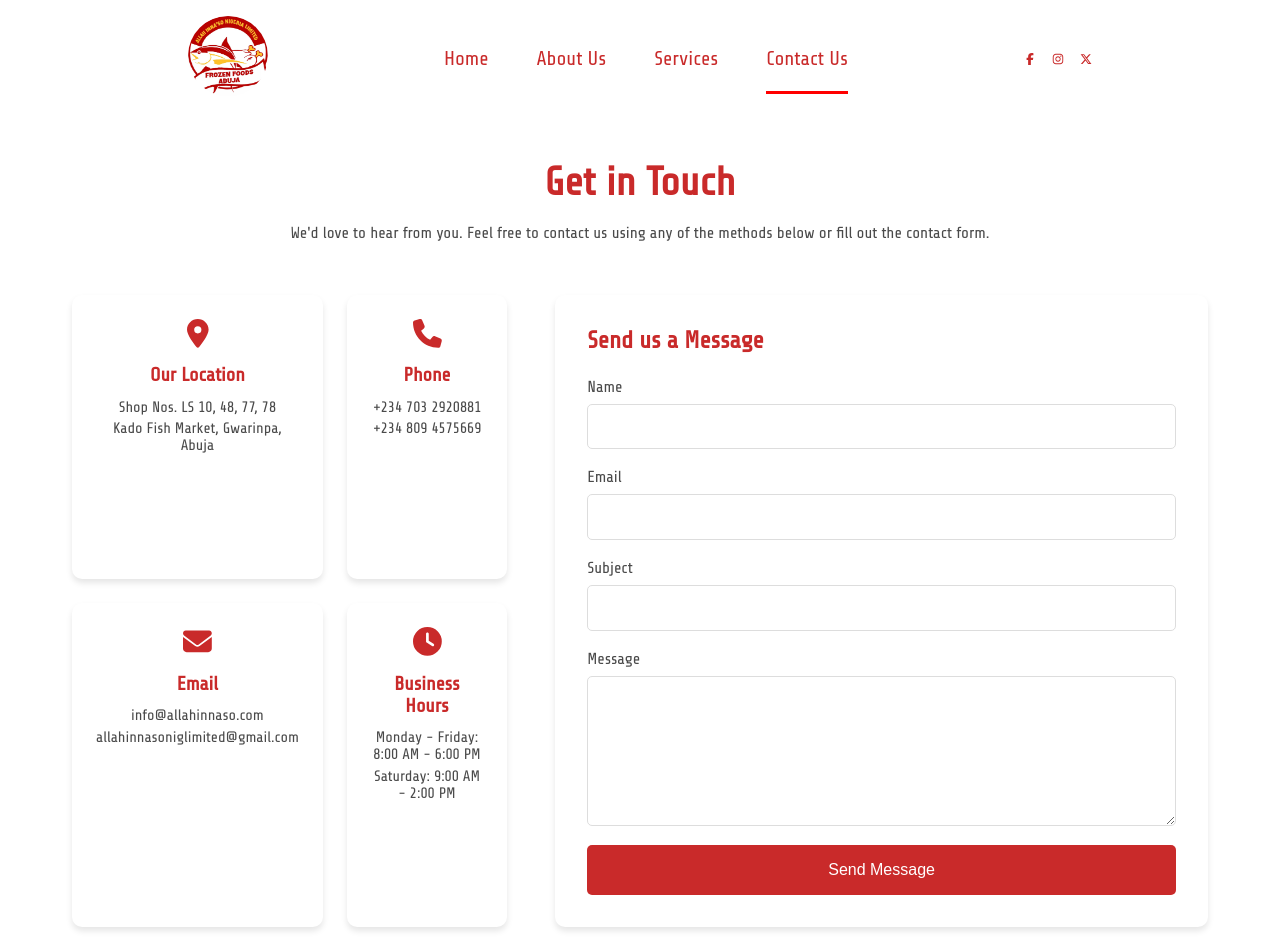
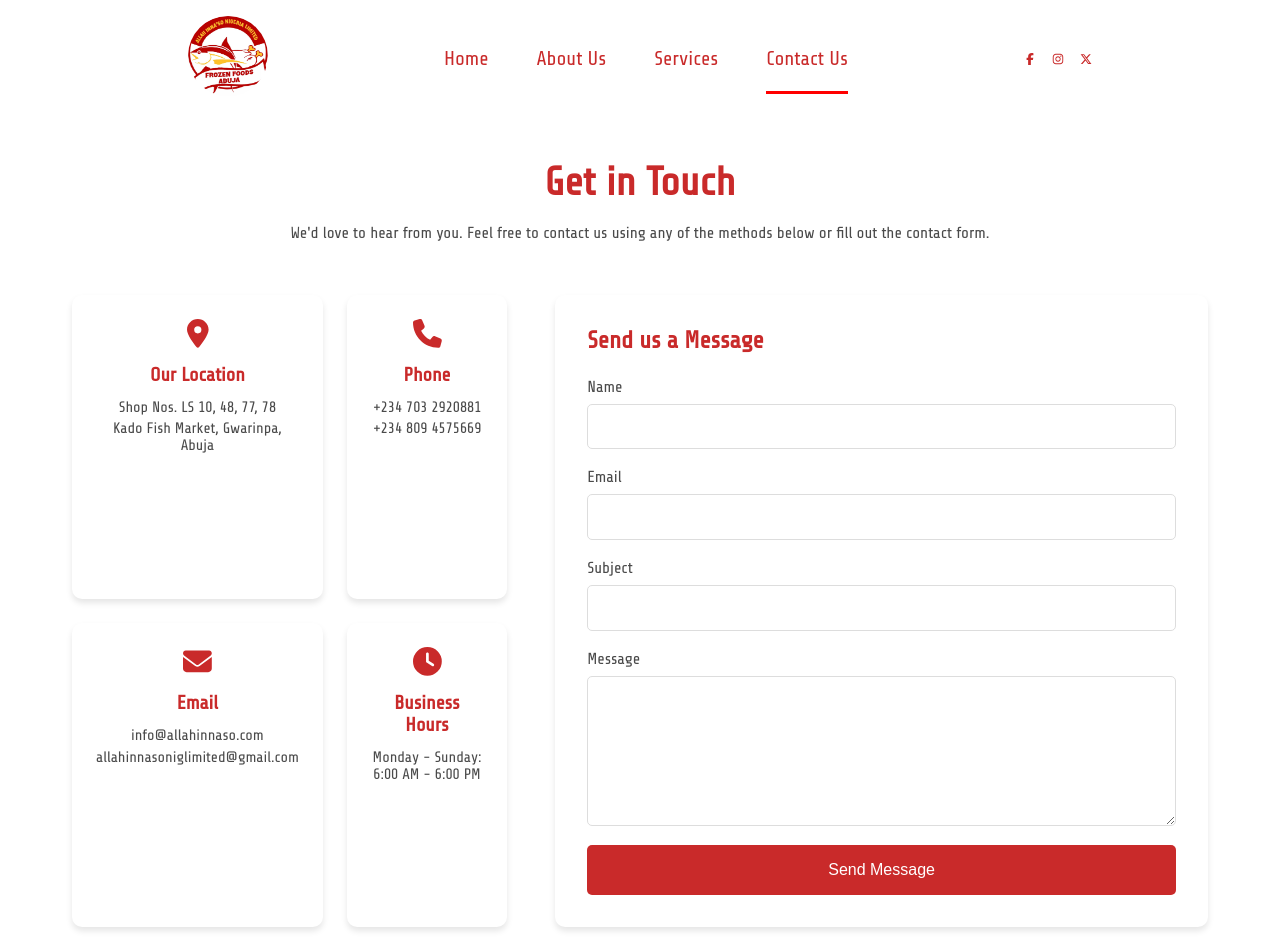
Before and after one commit to aabsani/allah-innaso, a React (Vite) app: page /contact in a window 1280 px wide. Shown: the top 952 px of the page. Built offline with nearby package versions, Linux system fonts and the light colour scheme.

Commit message:
Updated Business Hours

```diff
--- a/src/pages/Contact.jsx
+++ b/src/pages/Contact.jsx
@@ -44,8 +44,8 @@ export default function Contact() {
             <div className="info-card">
               <FontAwesomeIcon icon={faClock} className="contact-icon" />
               <h3>Business Hours</h3>
-              <p>Monday - Friday: 8:00 AM - 6:00 PM</p>
-              <p>Saturday: 9:00 AM - 2:00 PM</p>
+              <p>Monday - Sunday: 6:00 AM - 6:00 PM</p>
+              {/* <p>Saturday: 9:00 AM - 2:00 PM</p> */}
             </div>
           </div>
 
```
